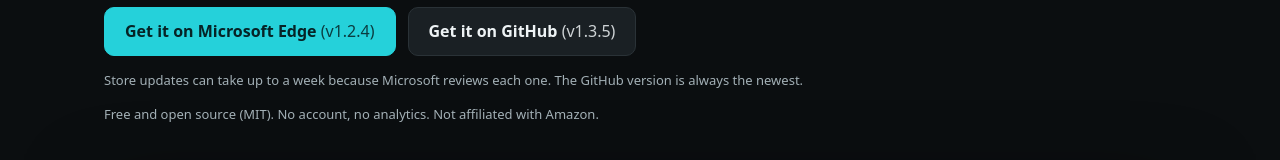
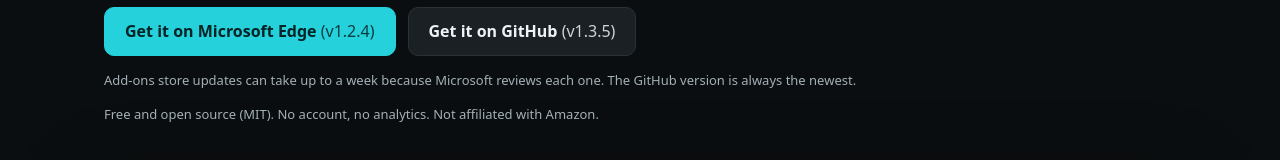
Before and after one commit to NoodlesNom/lyrics-translate-for-amazon-music, a browser extension: page docs/index.html in a window 1280 px wide. Shown: the part 557-717 px from the top of the page. Drawn offline with Linux system fonts and the light colour scheme.

Commit message:
site: say Add-ons store in the review note

```diff
--- a/docs/index.html
+++ b/docs/index.html
@@ -32,7 +32,7 @@
       <a class="btn primary" href="https://microsoftedge.microsoft.com/addons/detail/lyrics-translate-romanize-for-amazon-music/jjfhmmdjbkcamelimddcogoopaljflff">Get it on Microsoft Edge<span class="bver" data-ver="store"></span></a>
       <a class="btn" href="https://github.com/NoodlesNom/lyrics-translate-for-amazon-music/releases/latest" title="Download the ZIP and load it unpacked">Get it on GitHub<span class="bver" data-ver="github"></span></a>
     </div>
-    <p class="note versions">Store updates can take up to a week because Microsoft reviews each one. The GitHub version is always the newest.</p>
+    <p class="note versions">Add-ons store updates can take up to a week because Microsoft reviews each one. The GitHub version is always the newest.</p>
     <p class="note">Free and open source (MIT). No account, no analytics. Not affiliated with Amazon.</p>
     <div class="shot"><img src="img/1-translated.png" width="1280" height="800" alt="The Amazon Music-style lyrics view on a demo page: each invented lyric line is shown as a large English translation with a small romanization underneath."></div>
     <p class="note">All screenshots use a local demo page with invented lyric lines.</p>
```
